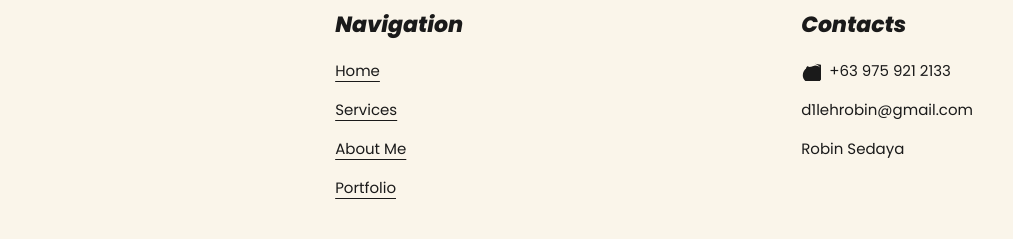
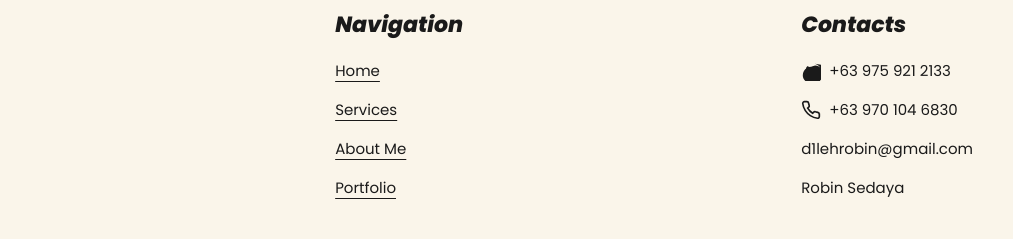
Before and after one commit to rsedaya/portfolio, a plain HTML site: page index.html in a window 1280 px wide. Shown: the part 8892-9131 px from the top of the page, 267-1280 px from the left. Drawn offline with Linux system fonts and the light colour scheme.

Commit message:
Add mobile number alongside WhatsApp in contacts
Co-Authored-By: Claude Opus 5.5 <noreply@anthropic.com>
Claude-Session: https://claude.ai/code/session_018SMn7Qi2UWjHHYBhbVWzKy

```diff
--- a/index.html
+++ b/index.html
@@ -1618,6 +1618,10 @@
               +63 975 921 2133
             </a>
           </p>
+          <p style="display:flex; align-items:center; gap:8px;">
+            <svg viewBox="0 0 24 24" fill="none" stroke="currentColor" stroke-width="2" width="20" height="20" style="flex-shrink:0;"><path d="M22 16.9v3a2 2 0 0 1-2.2 2 19.8 19.8 0 0 1-8.6-3.1 19.5 19.5 0 0 1-6-6A19.8 19.8 0 0 1 2.1 4.2 2 2 0 0 1 4.1 2h3a2 2 0 0 1 2 1.7c.1.9.4 1.8.7 2.7a2 2 0 0 1-.5 2.1L8 9.8a16 16 0 0 0 6 6l1.3-1.3a2 2 0 0 1 2.1-.4c.9.3 1.8.6 2.7.7a2 2 0 0 1 1.7 2z"/></svg>
+            <a href="tel:+639701046830" style="color:var(--ink); text-decoration:none;">+63 970 104 6830</a>
+          </p>
           <p>d1lehrobin@gmail.com</p>
           <p>Robin Sedaya</p>
         </div>
```
